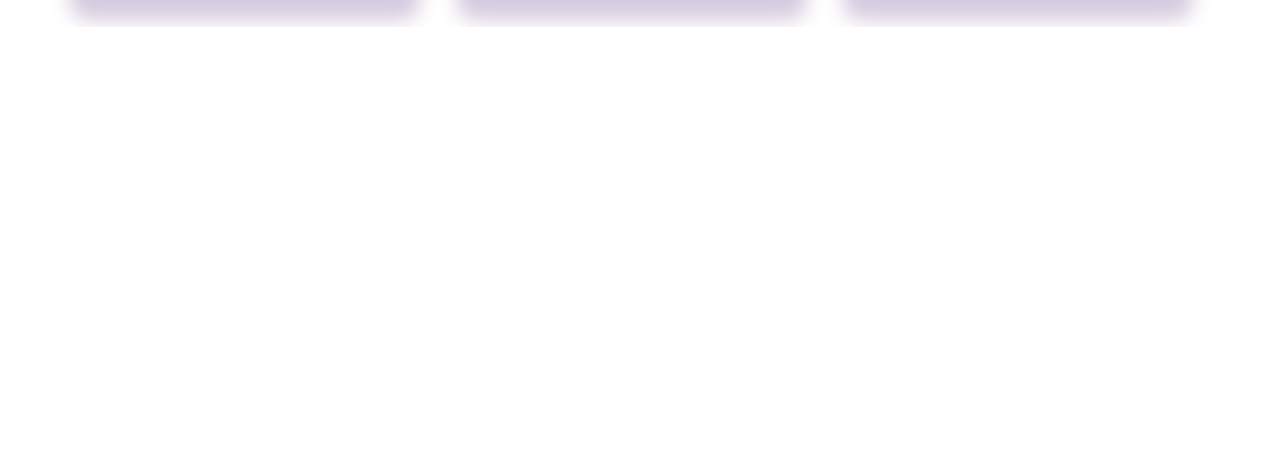
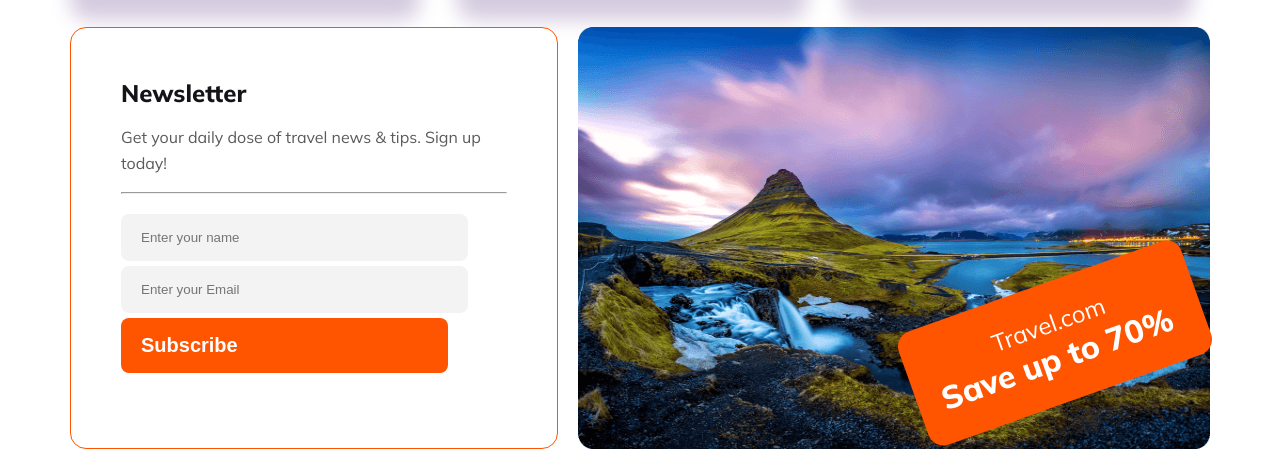
Before and after one commit to kazifahim7/Assignment-2, a plain HTML site: page index.html in a window 1280 px wide. Shown: the part 3847-4300 px from the top of the page. Before the commit the page ends 3874 px from the top, so only its background shows below. Drawn offline with Linux system fonts and the light colour scheme.

Commit message:
discount section done

```diff
--- a/index.html
+++ b/index.html
@@ -71,7 +71,7 @@
             <button class="btn-primary">Read more</button>
             </div>
             <div class="hima-img">
-                <img src="images/Rectangle 4.png" alt="" id="himaloy">
+                <img src="images/Rectangle 4.png" alt="himaloy" id="himaloy">
 
             </div>
 
@@ -208,6 +208,46 @@
 
 
        </section>
+       <!-- section-10 end -->
+       <section class="section-11">
+        <div class="news-later">
+            <h4 class="new-later-title">Newsletter</h4>
+            <p class="new-later-description">Get your daily dose of travel news & tips. Sign up today!</p>
+            <hr>
+            <br>
+            <input type="text" placeholder="Enter your name" id="news"><br>
+
+            <input type="text" placeholder="Enter your Email" id="news" > <br>
+            <button class="Subscribe">Subscribe</button>
+
+
+        </div>
+        <div class="section-11-images">
+            <div class="container">
+                <img src="images/Rectangle 8 (1).png" alt="" class="Rectangle">
+               <div class="discount">
+                <h5>Travel.com</h5>
+                <h4>Save up to 70%</h4>
+
+               </div>
+
+            </div>
+
+        </div>
+
+
+
+
+
+
+
+
+
+        </div>
+
+
+
+       </section>
 
     </main>
 
--- a/style.css
+++ b/style.css
@@ -363,41 +363,138 @@ ol {
     padding: 32px;
     margin: 10px 300px;
 }
+
 /* bonus section */
-.members{
-color: black;
-justify-content: center;
-font-size: 4rem;
-font-weight: 800;
-display: flex;
+.members {
+    color: black;
+    justify-content: center;
+    font-size: 4rem;
+    font-weight: 800;
+    display: flex;
 }
-.bonus-section{
+
+.bonus-section {
     border: 2px solid rgb(238, 227, 225);
     padding: 25px;
     max-width: 280px;
-    box-shadow: 8px 15px 20px 8px rgb(213, 203, 223)  ;
+    box-shadow: 8px 15px 20px 8px rgb(213, 203, 223);
     border-radius: 10px;
     transition: transfrom 3s ease-in-out 1s;
 
 }
-#bonus{
+
+#bonus {
     width: 250px;
     height: 320px;
 }
-.section-10{
+
+.section-10 {
     display: grid;
-    grid-template-columns: repeat(3,1fr);
+    grid-template-columns: repeat(3, 1fr);
     gap: 20px;
     margin-top: 10px;
     margin-bottom: 30px;
     /* border: 2px solid tomato; */
 
 }
-.bonus-section:hover{
+
+.bonus-section:hover {
     transform: scale(0.8);
 }
 
+.new-later-title {
+    color: #131318;
+    font-size: 1.5rem;
+    font-weight: 800;
+}
 
+.new-later-description {
+    color: #5A5A5D;
+    font-size: 1rem;
+    font-style: normal;
+    font-weight: 400;
+    line-height: 26px;
+    padding-top: 16px;
+    padding-bottom: 16px;
+}
+
+#news {
+    border-radius: 8px;
+    background: rgba(19, 19, 24, 0.05);
+    padding: 16px 150px 16px 20px;
+    color: #131318;
+    margin-bottom: 5px;
+}
+
+.Subscribe {
+    border-radius: 8px;
+    background: #FF5400;
+    border: none;
+    color: #FFF;
+    font-size: 20px;
+    font-weight: 800;
+    padding: 16px 210px 16px 20px;
+    align-items: center;
+
+}
+
+.news-later {
+    border-radius: 16px;
+    border: 1px solid #FF5400;
+    background-color: #FFF;
+    padding: 50px;
+}
+
+
+
+.Rectangle {
+    width: 100%;
+    flex-shrink: 0;
+    position: relative;
+    height: 422px;
+
+
+}
+
+.section-11 {
+    display: flex;
+    gap: 20px;
+
+}
+
+.discount {
+    border-radius: 16px;
+    background: #FF5400;
+    color: #FFF;
+    transform: rotate(-19.628deg);
+    width: 250px;
+    height: 70px;
+    padding: 25px;
+    position: relative;
+    bottom: 170px;
+    left: 327px;
+
+
+
+}
+
+.discount h5 {
+    color: #FFF;
+    text-align: center;
+    font-size: 24px;
+    font-weight: 400;
+
+}
+
+.discount h4 {
+    color: #FFF;
+    font-size: 32px;
+    font-weight: 800;
+
+}
+.container{
+    height: 422px;
+}
 
 
 
@@ -473,22 +570,44 @@ display: flex;
         flex-direction: column;
         margin: 10px 50px;
     }
-    .section-9{
+
+    .section-9 {
         margin: 10px 50px;
     }
-    .section-10{
-        grid-template-columns: repeat(1,1fr);
+
+    .section-10 {
+        grid-template-columns: repeat(1, 1fr);
         margin: 10px 30px;
         max-width: 575px;
     }
-    .members{
+
+    .members {
         font-size: 2rem;
     }
-    .bonus-section{
+
+    .bonus-section {
         margin: 0px 18px;
-        max-width:  575px;
+        max-width: 575px;
     }
+    .section-11{
+        flex-direction: column;
 
+    }
+    .news-later{
+        margin: 10px 30px;
+    }
+    #news {
+        padding: 10px 30px;
+    }
+    .Subscribe {
+        padding: 10px 40px;
+    }
+    .discount{
+        left: 22px;
+    }
+    .container{
+        margin: 10px 20px;
+    }
 
 
 
@@ -566,20 +685,43 @@ display: flex;
         flex-direction: column;
         margin: 10px 50px;
     }
-    .section-9{
+
+    .section-9 {
         margin: 10px 50px;
     }
-    .section-10{
-        grid-template-columns: repeat(2,1fr);
-        margin: 10px auto;
+
+    .section-10 {
+        grid-template-columns: repeat(1, 1fr);
+        margin: 10px 30px;
 
     }
-    .bonus-section{
-        max-width:400px ;
+
+    .bonus-section {
+        max-width: 400px;
     }
-    #bonus{
-        max-width:400px ;
 
+    #bonus {
+        max-width: 400px;
+
+    }
+    .section-11{
+        flex-direction: column;
+
+    }
+    .news-later{
+        margin: 10px 30px;
+    }
+    #news {
+        padding: 10px 30px;
+    }
+    .Subscribe {
+        padding: 10px 40px;
+    }
+    .discount{
+        left: 200px;
+    }
+    .container{
+        margin: 10px 20px;
     }
 
 
```
